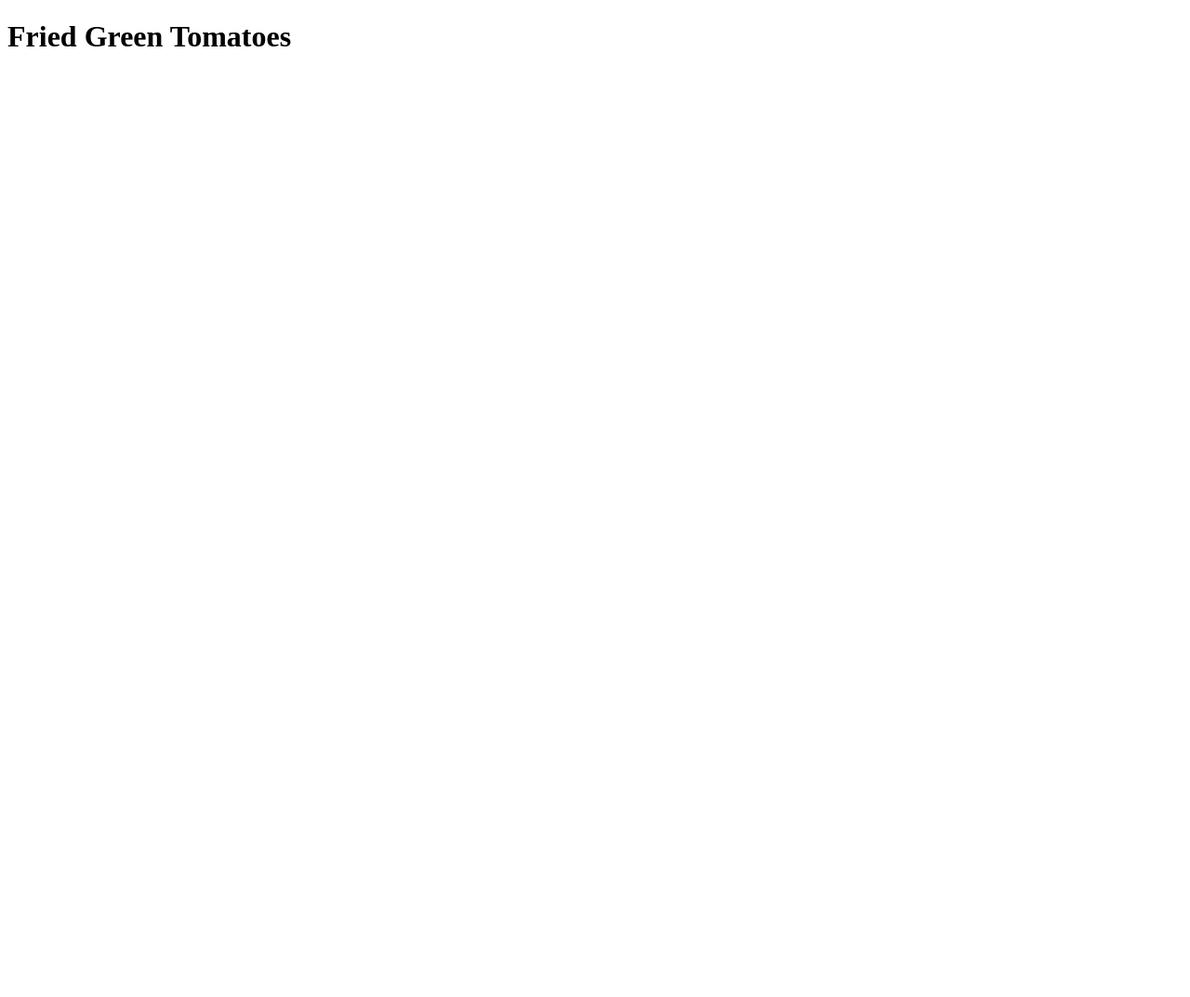
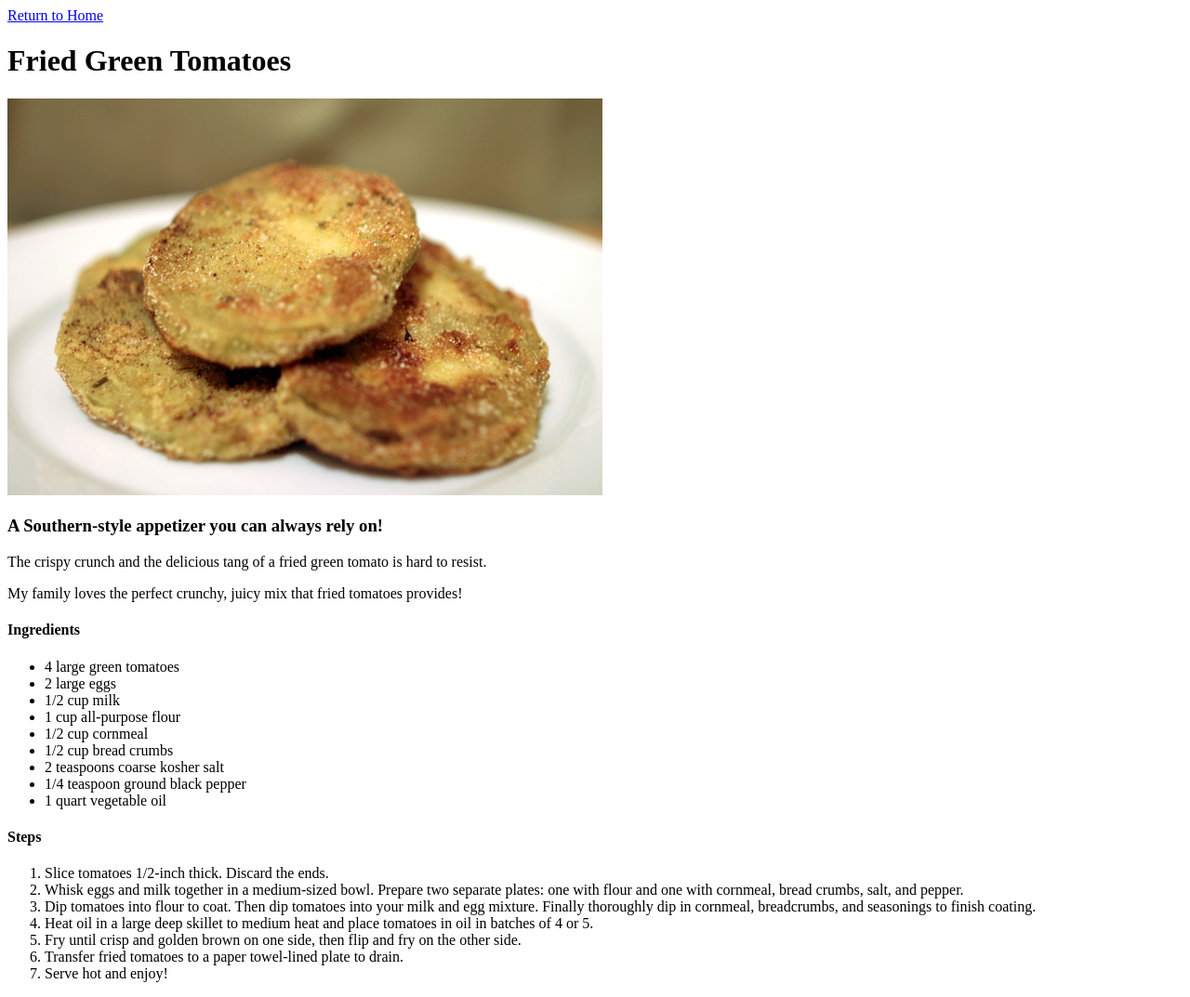
Before and after one commit to Kanstel/odin-recipes, a plain HTML site: page recipes/fried-green-tomatoes.html in a window 1280 px wide. Shown: the whole page at 93% size. Before the commit the page ends 800 px from the top, so only its background shows below. Drawn offline with Linux system fonts and the light colour scheme.

Commit message:
Add ingredients and instructions to fried-green-tomatoes.html

```diff
--- a/recipes/fried-green-tomatoes.html
+++ b/recipes/fried-green-tomatoes.html
@@ -5,6 +5,38 @@
     <title>Fried Green Tomatoes</title>
 </head>
 <body>
+  <a href="../index.html">Return to Home</a>
+
   <h1>Fried Green Tomatoes</h1>
+  <img src="../images/fried-green-tomatoes.jpg" alt="A close-up photo of crispy, fried green tomatoes" width="640">
+  <h3>A Southern-style appetizer you can always rely on!</h3>
+
+  <p>The crispy crunch and the delicious tang of a fried green tomato is hard to resist.</p>
+  <p>My family loves the perfect crunchy, juicy mix that fried tomatoes provides!</p>
+
+  <h4>Ingredients</h4>
+  <ul>
+    <li>4 large green tomatoes</li>
+    <li>2 large eggs</li>
+    <li>1/2 cup milk</li>
+    <li>1 cup all-purpose flour</li>
+    <li>1/2 cup cornmeal</li>
+    <li>1/2 cup bread crumbs</li>
+    <li>2 teaspoons coarse kosher salt</li>
+    <li>1/4 teaspoon ground black pepper</li>
+    <li>1 quart vegetable oil</li>
+  </ul>
+
+  <h4>Steps</h4>
+  <ol>
+    <li>Slice tomatoes 1/2-inch thick. Discard the ends.</li>
+    <li>Whisk eggs and milk together in a medium-sized bowl. Prepare two separate plates: one with flour and one with cornmeal, bread crumbs, salt, and pepper.</li>
+    <li>Dip tomatoes into flour to coat. Then dip tomatoes into your milk and egg mixture. Finally thoroughly dip in cornmeal, breadcrumbs, and seasonings to finish coating.</li>
+    <li>Heat oil in a large deep skillet to medium heat and place tomatoes in oil in batches of 4 or 5.</li>
+    <li>Fry until crisp and golden brown on one side, then flip and fry on the other side.</li>
+    <li>Transfer fried tomatoes to a paper towel-lined plate to drain.</li>
+    <li>Serve hot and enjoy!</li>
+  </ol>
+
 </body>
 </html>
```
